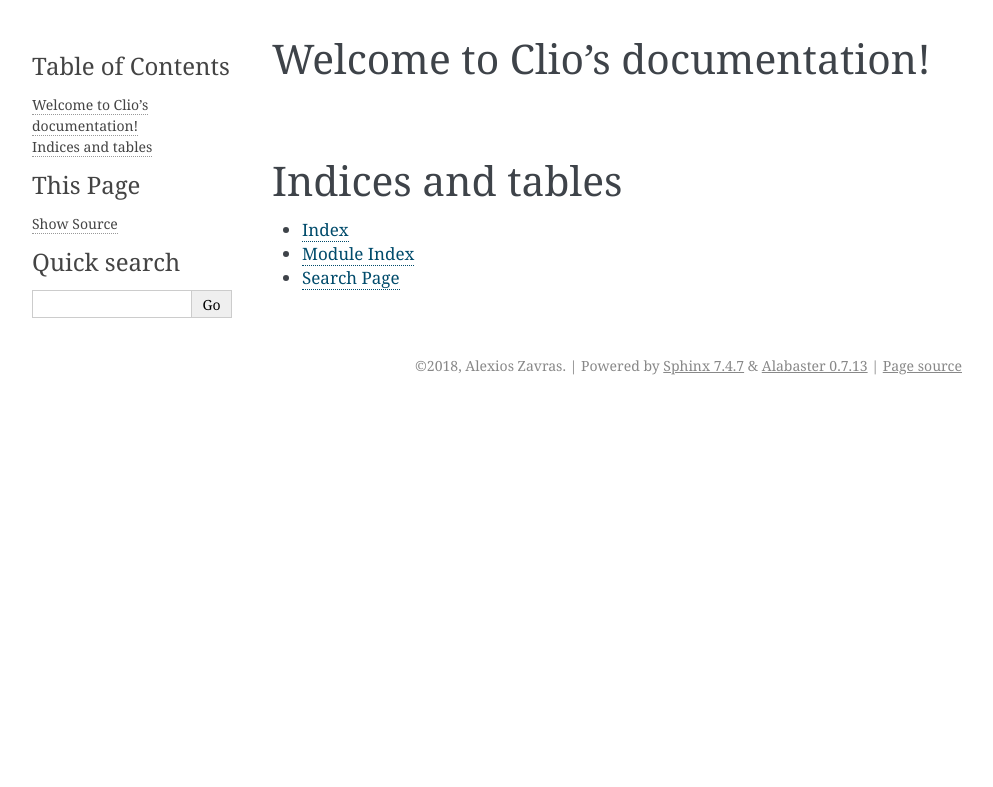
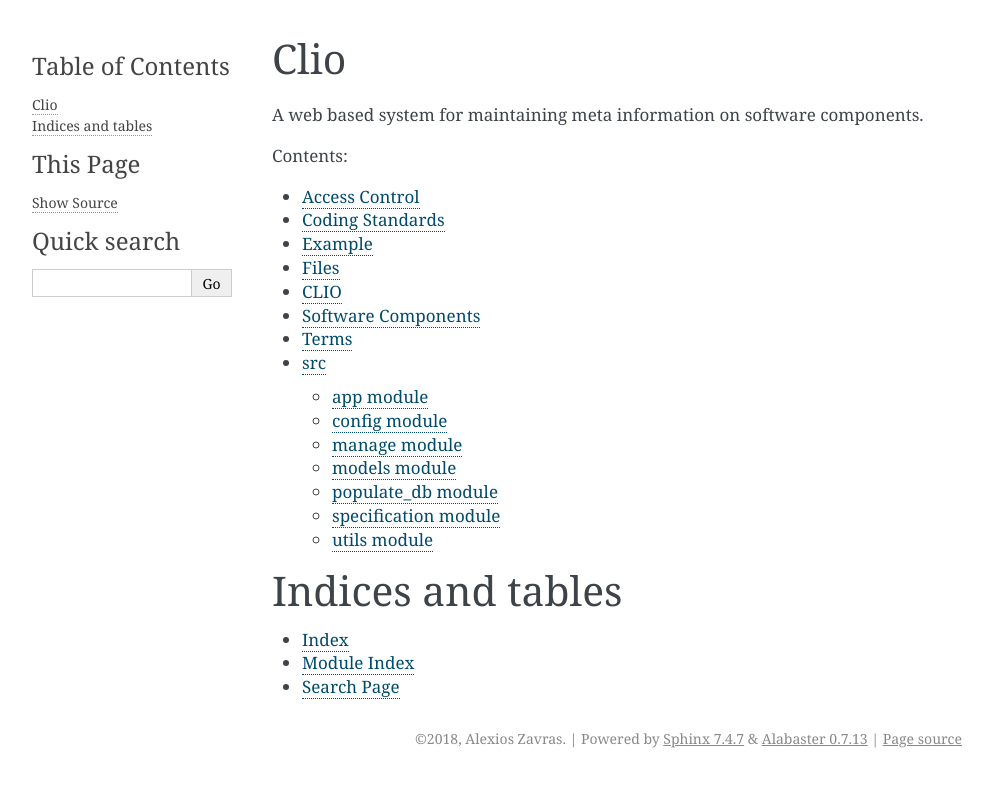
Before and after one commit to eellak/clio, a Sphinx documentation site: the page built from doc/index.rst, in a window 1280 px wide. Shown: the top 787 px of the page, without its empty margins (148-1141 px from the left). Built offline with Sphinx 7.4.7, drawn with Linux system fonts in a browser that asks for light colours.

Commit message:
sphinx documentation

```diff
--- a/doc/conf.py
+++ b/doc/conf.py
@@ -12,10 +12,9 @@
 # add these directories to sys.path here. If the directory is relative to the
 # documentation root, use os.path.abspath to make it absolute, like shown here.
 #
-# import os
-# import sys
-# sys.path.insert(0, os.path.abspath('.'))
-
+import os
+import sys
+sys.path.insert(0, os.path.abspath(os.path.join(os.path.dirname(os.getcwd()), 'src')))
 
 # -- Project information -----------------------------------------------------
 
@@ -91,7 +90,7 @@ html_theme = 'alabaster'
 # Add any paths that contain custom static files (such as style sheets) here,
 # relative to this directory. They are copied after the builtin static files,
 # so a file named "default.css" will overwrite the builtin "default.css".
-html_static_path = ['_static']
+html_static_path = []
 
 # Custom sidebar templates, must be a dictionary that maps document names
 # to template names.
--- a/doc/index.rst
+++ b/doc/index.rst
@@ -3,13 +3,23 @@
    You can adapt this file completely to your liking, but it should at least
    contain the root `toctree` directive.
 
-Welcome to Clio's documentation!
-================================
+Clio
+====
+
+A web based system for maintaining meta information on software components.
 
 .. toctree::
    :maxdepth: 2
    :caption: Contents:
 
+   access
+   coding
+   example
+   files
+   name
+   software-components
+   terms
+   source/modules
 
 
 Indices and tables
--- /dev/null
+++ b/doc/source/modules.rst
@@ -0,0 +1,13 @@
+src
+===
+
+.. toctree::
+   :maxdepth: 4
+
+   app
+   config
+   manage
+   models
+   populate_db
+   specification
+   utils
--- /dev/null
+++ b/doc/source/populate_db.rst
@@ -0,0 +1,7 @@
+populate\_db module
+===================
+
+.. automodule:: populate_db
+    :members:
+    :undoc-members:
+    :show-inheritance:
```
Also changed, not shown: doc/source/app.rst (added, +7 -0 lines), doc/source/config.rst (added, +7 -0 lines), doc/source/manage.rst (added, +7 -0 lines), doc/source/models.rst (added, +7 -0 lines), doc/source/specification.rst (added, +7 -0 lines), doc/source/utils.rst (added, +7 -0 lines), 3 other files.
